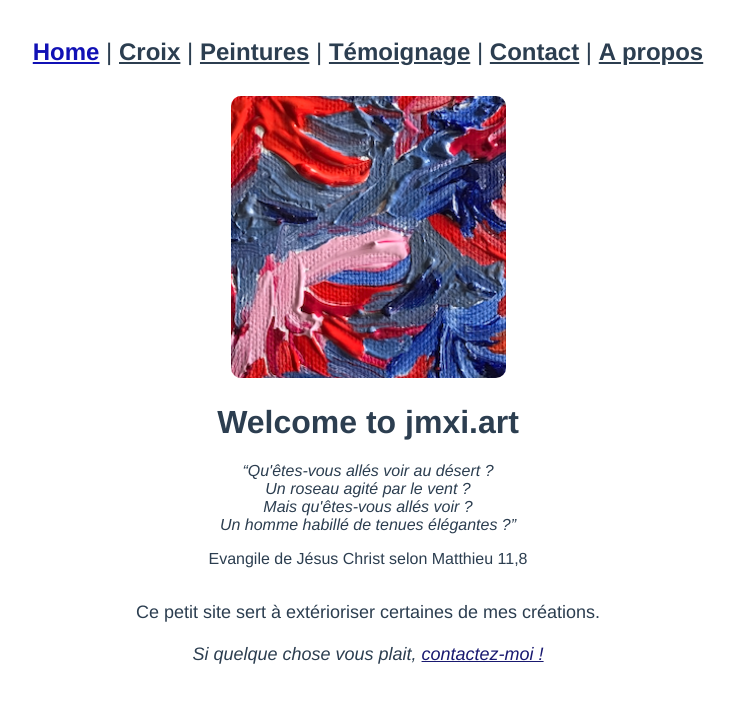
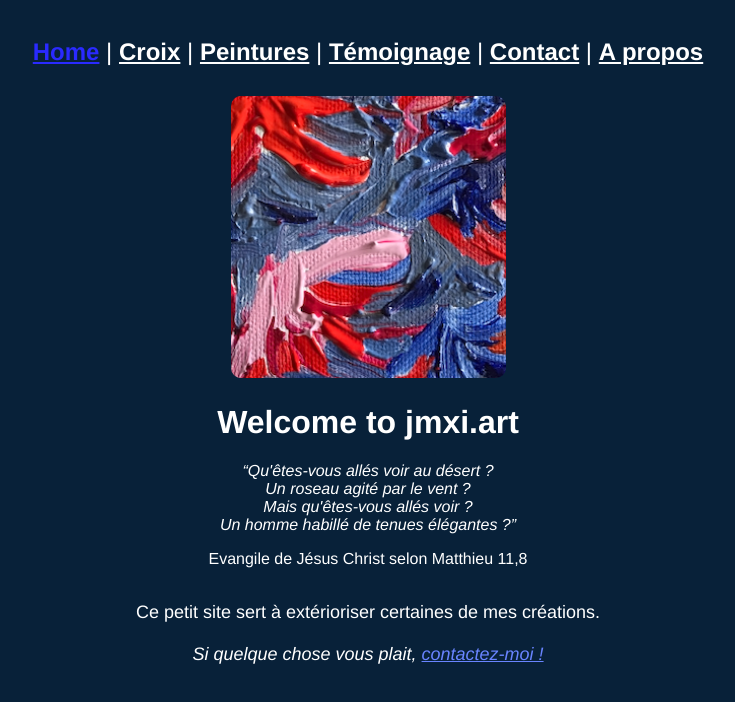
Before and after one commit to jmcob/jmxi.art, a Vue app: page / in a window 1280 px wide. Shown: the top 702 px of the page, without its empty margins (272-1007 px from the left). Built offline with nearby package versions, Linux system fonts and the light colour scheme.

Commit message:
dark mode

```diff
--- a/src/App.vue
+++ b/src/App.vue
@@ -3,12 +3,16 @@
 </template>
 
 <style>
+* {
+  background: #082139;
+}
+
 #app {
   font-family: Avenir, Helvetica, Arial, sans-serif;
   -webkit-font-smoothing: antialiased;
   -moz-osx-font-smoothing: grayscale;
   text-align: center;
-  color: #2c3e50;
+  color: #fff;
 }
 nav {
   font-size: x-large;
@@ -22,34 +26,30 @@ nav {
 
 nav a {
   font-weight: bold;
-  color: #2c3e50;
+  color: white;
 }
 
 nav a.router-link-exact-active {
-  color: rgb(17, 17, 181);
+  color: rgb(42, 42, 255);
 }
 h2 {
-  color: rgb(17, 17, 181);
+  color: rgb(31, 31, 255);
 }
 .hello {
   display: flex;
   flex-direction: column;
   align-items: center;
 }
+a {
+  color: rgb(105, 132, 255);
+}
+a:visited {
+  color: rgb(190, 202, 255);
+}
 .cadre {
-  /* background: rgb(10, 145, 255);
-  background: linear-gradient(
-    318deg,
-    rgba(10, 145, 255, 1) 0%,
-    rgba(90, 181, 255, 1) 3%,
-    rgba(152, 209, 255, 1) 7%,
-    rgba(218, 238, 255, 1) 89%,
-    rgba(255, 255, 255, 1) 100%
-  ); */
   border-radius: 15px;
   max-width: 550px;
   padding: 0 45px 15px 45px;
-  /* box-shadow: 1px 1px midnightblue; */
   border: 1px solid rgb(0, 193, 0);
   margin-top: 20px;
   display: flex;
--- a/src/components/HelloWorld.vue
+++ b/src/components/HelloWorld.vue
@@ -42,9 +42,7 @@ li {
   display: inline-block;
   margin: 0 10px;
 }
-a {
-  color: midnightblue;
-}
+
 q {
   font-style: italic;
 }
```
